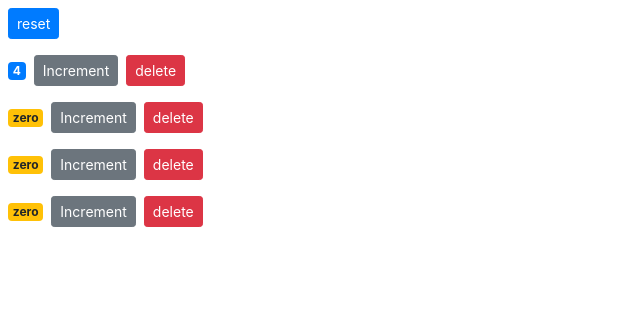
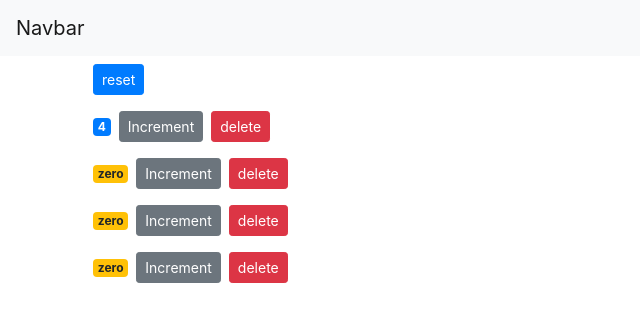
Before and after one commit to nazaninqfn/react, a React (Create React App) app in the folder counter-app/: page / in a window 1280 px wide. Shown: the top 322 px of the page, without its empty margins (0-640 px from the left). Built offline with nearby package versions, Linux system fonts and the light colour scheme.

Commit message:
4-11-multiple components

```diff
--- a/counter-app/src/App.js
+++ b/counter-app/src/App.js
@@ -1,24 +1,16 @@
-import logo from './logo.svg';
-import './App.css';
+import "./App.css";
+import NavBar from "./components/navbar";
+import Counters from "./components/counters";
+import React from "react";
 
 function App() {
   return (
-    <div className="App">
-      <header className="App-header">
-        <img src={logo} className="App-logo" alt="logo" />
-        <p>
-          Edit <code>src/App.js</code> and save to reload.
-        </p>
-        <a
-          className="App-link"
-          href="https://reactjs.org"
-          target="_blank"
-          rel="noopener noreferrer"
-        >
-          Learn React
-        </a>
-      </header>
-    </div>
+    <React.Fragment>
+      <NavBar />
+      <main className="container">
+        <Counters />
+      </main>
+    </React.Fragment>
   );
 }
 
--- /dev/null
+++ b/counter-app/src/components/navbar.jsx
@@ -0,0 +1,14 @@
+import React, { Component } from 'react'
+class NavBar extends Component {
+    render() {
+        return (
+            <nav className="navbar navbar-light bg-light">
+                <a className="navbar-brand" href="#">
+                    Navbar
+                </a>
+            </nav>
+        );
+    }
+}
+
+export default NavBar;
--- a/counter-app/src/index.js
+++ b/counter-app/src/index.js
@@ -1,15 +1,15 @@
 import React from 'react';
 import ReactDOM from 'react-dom/client';
 import './index.css';
-// import App from './App';
+import App from './App';
 import reportWebVitals from './reportWebVitals';
 import "bootstrap/dist/css/bootstrap.css";
-import Counters from "./components/counters";
 
 const root = ReactDOM.createRoot(document.getElementById('root'));
 root.render(
   <React.StrictMode>
-    < Counters/>
+
+    < App/>
   </React.StrictMode>
 );
 
```
Also changed, not shown: counter-app/src/note.txt.
